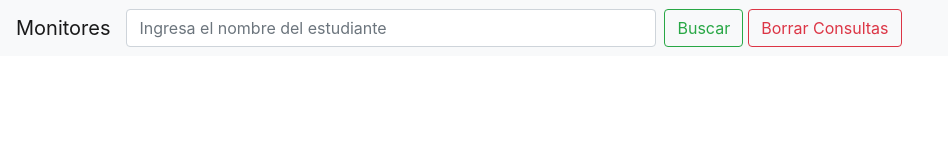
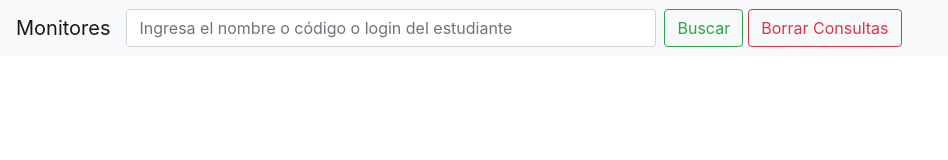
Before and after one commit to nacaceres/candidatos, a plain HTML site: page index.html in a window 1280 px wide. Shown: the whole page, without its empty margins (0-948 px from the left). Drawn offline with nearby package versions, Linux system fonts and the light colour scheme.

Commit message:
Listo las busquedas

```diff
--- a/index.html
+++ b/index.html
@@ -49,7 +49,7 @@
             id="nombre"
             size="45"
             type="search"
-            placeholder="Ingresa el nombre del estudiante"
+            placeholder="Ingresa el nombre o código o login del estudiante"
             aria-label="Search"
           />
         </form>
```
